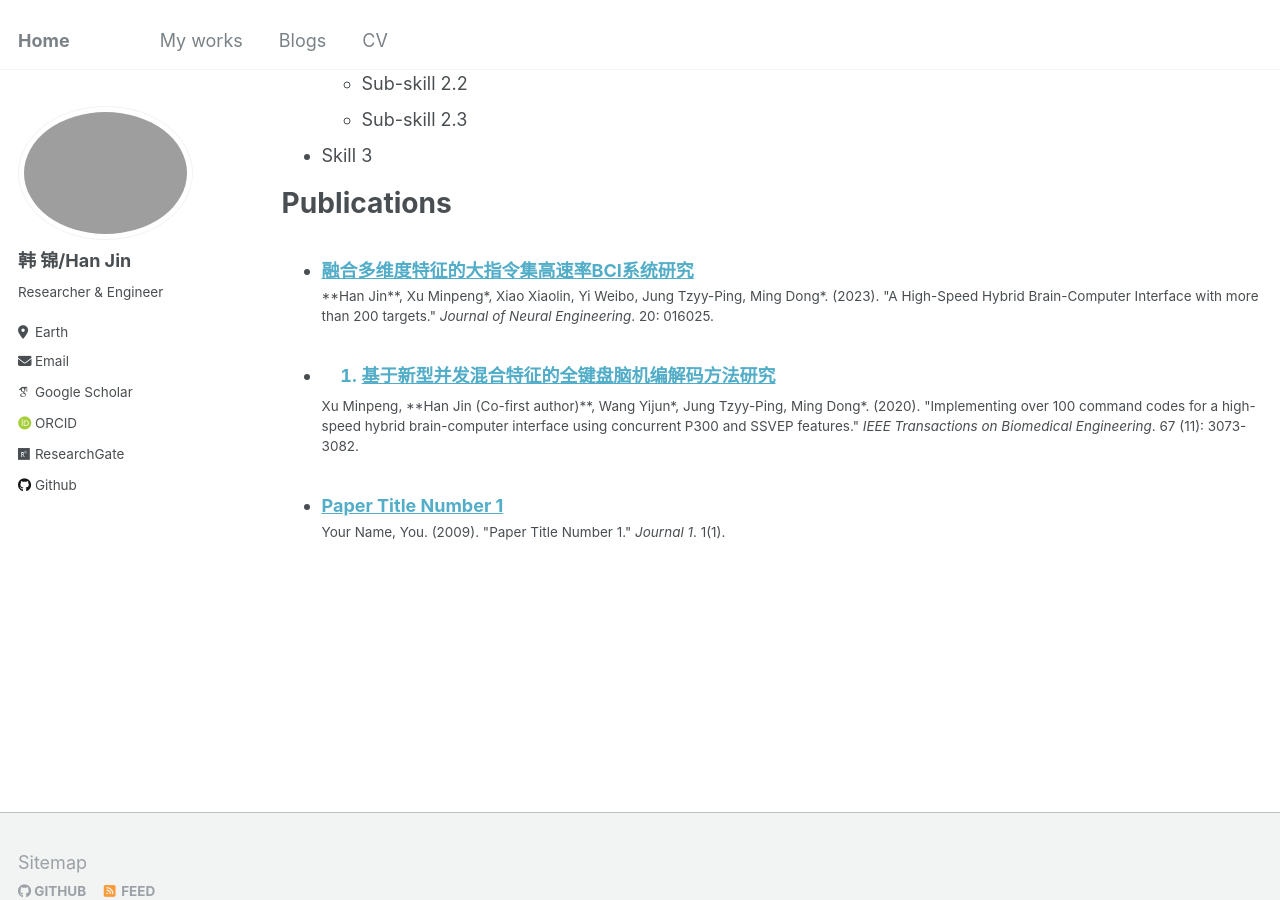
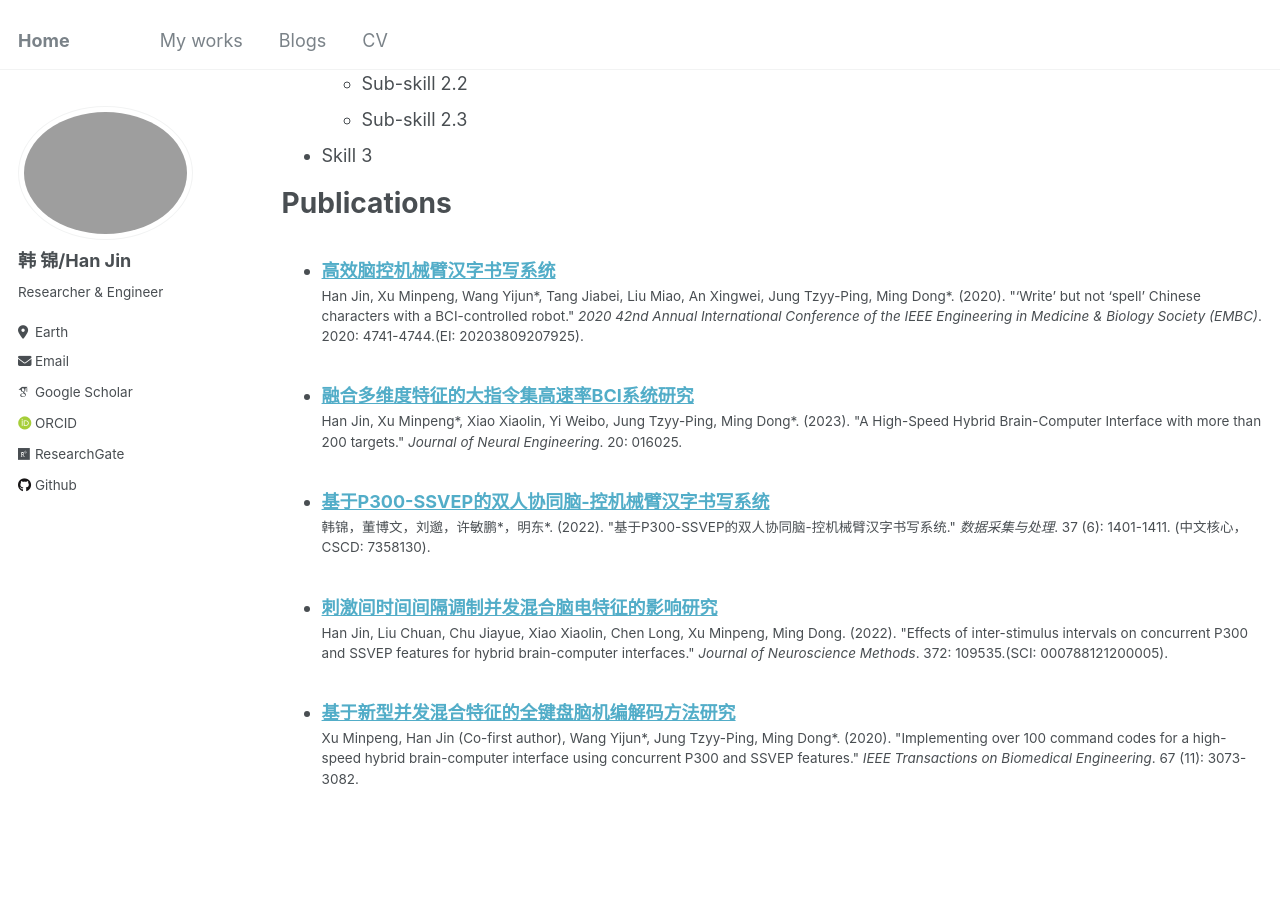
Before and after one commit to OrionHH/OrionHH.github.io, a Jekyll site: the page built from _pages/cv.md, in a window 1280 px wide and 900 px high, scrolled down 407 px. Built offline with Jekyll 4.4.1, drawn with Linux system fonts in a browser that asks for light colours; some web fonts are replaced; a file with an impossible date is left out.

Commit message:
update works

```diff
--- a/_publications/108 targets.md
+++ b/_publications/108 targets.md
@@ -1,13 +1,13 @@
 ---
-title: "1. 基于新型并发混合特征的全键盘脑机编解码方法研究"
+title: "基于新型并发混合特征的全键盘脑机编解码方法研究"
 collection: publications
 permalink: /publication/108 targets
 excerpt: '针对目前脑机接口领域指令集数量与解码速度相互制约的难题，本研究通过设计时-频-相混合编码策略，首次提出两种新的脑电特征，利用任务相关分析算法，开发了108指令的高速率脑控打字系统。该系统首次覆盖全键盘操控指令，系统性能是过去近十年同等研究平均的3~4倍，**首次**实现了超百指令超百信息传输速率的“双百”突破。相关研究工作以共同第一作者身份发表在神经工程领域著名期刊IEEE Transactions on Biomedical Engineering。'
 date: 2020-03-03
-venue: 'Journal 1'
+venue: 'IEEE Transactions on Biomedical Engineering'
 slidesurl: # 'https://orionhh.github.io/files/slides1.pdf'
-paperurl: 'https://orionhh.github.io/files/108 targets-paper.pdf'
-citation: 'Xu Minpeng, **Han Jin (Co-first author)**, Wang Yijun*, Jung Tzyy-Ping, Ming Dong*. (2020). &quot;Implementing over 100 command codes for a high-speed hybrid brain-computer interface using concurrent P300 and SSVEP features.&quot; <i>IEEE Transactions on Biomedical Engineering</i>. 67 (11): 3073-3082.'
+paperurl: 'https://orionhh.github.io/files/paper-108 targets.pdf'
+citation: 'Xu Minpeng, Han Jin (Co-first author), Wang Yijun*, Jung Tzyy-Ping, Ming Dong*. (2020). &quot;Implementing over 100 command codes for a high-speed hybrid brain-computer interface using concurrent P300 and SSVEP features.&quot; <i>IEEE Transactions on Biomedical Engineering</i>. 67 (11): 3073-3082.'
 ---
 
 The contents above will be part of a list of publications, if the user clicks the link for the publication than the contents of section will be rendered as a full page, allowing you to provide more information about the paper for the reader. When publications are displayed as a single page, the contents of the above "citation" field will automatically be included below this section in a smaller font.
--- a/_publications/2009-10-01-paper-title-number-1.md
+++ /dev/null
@@ -1,13 +0,0 @@
----
-title: "Paper Title Number 1"
-collection: publications
-permalink: /publication/2009-10-01-paper-title-number-1
-excerpt: 'This paper is about the number 1. The number 2 is left for future work.'
-date: 2009-10-01
-venue: 'Journal 1'
-slidesurl: 'http://academicpages.github.io/files/slides1.pdf'
-paperurl: 'http://academicpages.github.io/files/paper1.pdf'
-citation: 'Your Name, You. (2009). &quot;Paper Title Number 1.&quot; <i>Journal 1</i>. 1(1).'
----
-
-The contents above will be part of a list of publications, if the user clicks the link for the publication than the contents of section will be rendered as a full page, allowing you to provide more information about the paper for the reader. When publications are displayed as a single page, the contents of the above "citation" field will automatically be included below this section in a smaller font.
--- a/_publications/216 targets.md
+++ b/_publications/216 targets.md
@@ -4,10 +4,10 @@ collection: publications
 permalink: /publication/216 targets
 excerpt: '近年来，随着BCI应用场景的快速扩展，对BCI系统性能的要求也提出了更高的要求。自2020年以来，研究人员设计了多种编码范式和解码方法，如多频率顺序编码（Multiple frequency sequential coding, MFSC）、光谱密集的联合频相调制方法（Spectrally-dense JFPM, sJFPM），以及基于编码调制诱发电位（c-VEP）的编解码方法，实现了对大指令集高速率BCI的进一步提升。在此背景下，本工作基于本人的以往研究基础，设计了新型混合编码范式，通过提取运动诱发电位、P300和SSVEP三种特征，融合更多脑电信息，设计多维度脑电串行与并行联合增强方法，开发大指令集高速率脑-机信息输入系统，进一步扩增指令数量，单指令输出时间仅为1.2秒，在线平均信息传输速率高达302.83 bits/min，实现了大规模指令集的快速脑机交互。相关研究工作以第一作者身份发表在神经工程领域著名期刊Journal of Neural Engineering。'
 date: 2023-01-24
-venue: 'Journal 2'
+venue: 'Journal of Neural Engineering'
 slidesurl: # 'https://orionhh.github.io/files/slides1.pdf'
-paperurl: 'https://orionhh.github.io/files/216 targets-paper.pdf'
-citation: '**Han Jin**, Xu Minpeng*, Xiao Xiaolin, Yi Weibo, Jung Tzyy-Ping, Ming Dong*. (2023). &quot;A High-Speed Hybrid Brain-Computer Interface with more than 200 targets.&quot; <i>Journal of Neural Engineering</i>. 20: 016025.'
+paperurl: 'https://orionhh.github.io/files/paper-216 targets.pdf'
+citation: 'Han Jin, Xu Minpeng*, Xiao Xiaolin, Yi Weibo, Jung Tzyy-Ping, Ming Dong*. (2023). &quot;A High-Speed Hybrid Brain-Computer Interface with more than 200 targets.&quot; <i>Journal of Neural Engineering</i>. 20: 016025.'
 ---
 
 The contents above will be part of a list of publications, if the user clicks the link for the publication than the contents of section will be rendered as a full page, allowing you to provide more information about the paper for the reader. When publications are displayed as a single page, the contents of the above "citation" field will automatically be included below this section in a smaller font.
--- /dev/null
+++ b/_publications/ISI concurrent features.md
@@ -0,0 +1,13 @@
+---
+title: "刺激间时间间隔调制并发混合脑电特征的影响研究"
+collection: publications
+permalink: /publication/ISI concurrent features
+excerpt: '刺激间时间间隔（Inter-stimulus interval, ISI）是BCI编码关键参数，通过影响目标刺激的空间临近干扰和试次间重叠程度等因素，对脑电特征的诱发效果，以及算法的分类识别效果产生影响，直接决定了BCI系统的编码效率和系统性能。本工作以时-频混合多址实验范式为基础，围绕所提出的并发混合脑电特征，将ISI从-175ms到0ms以25ms为步长等间隔变化，研究ISI对并发混合脑电特征及BCI系统性能的影响，探究进一步提升系统性能的可行方法。相关研究工作以第一作者身份发表在神经工程领域著名期刊Journal of Neuroscience Methods。'
+date: 2022-02-22
+venue: 'Journal of Neuroscience Methods'
+slidesurl: # 'https://orionhh.github.io/files/slides1.pdf'
+paperurl: 'https://orionhh.github.io/files/paper-ISI concurrent features.pdf'
+citation: 'Han Jin, Liu Chuan, Chu Jiayue, Xiao Xiaolin, Chen Long, Xu Minpeng, Ming Dong. (2022). &quot;Effects of inter-stimulus intervals on concurrent P300 and SSVEP features for hybrid brain-computer interfaces.&quot; <i>Journal of Neuroscience Methods</i>. 372: 109535.(SCI: 000788121200005).'
+---
+
+The contents above will be part of a list of publications, if the user clicks the link for the publication than the contents of section will be rendered as a full page, allowing you to provide more information about the paper for the reader. When publications are displayed as a single page, the contents of the above "citation" field will automatically be included below this section in a smaller font.
--- /dev/null
+++ b/_publications/collaborative robot arms.md
@@ -0,0 +1,13 @@
+---
+title: "基于P300-SSVEP的双人协同脑-控机械臂汉字书写系统"
+collection: publications
+permalink: /publication/collaborative robot arms
+excerpt: '基于脑机接口（Brain-computer interface，BCI）的脑控技术发展迅速，取得较大进展。然而，现有研究多采用单人脑控方式，存在执行效率低、可控自由度低的问题，难以满足复杂条件下的操控任务需求。针对此问题，本文采用时-频-相混合编码的视图脑机交互方法，设计双人协同策略，通过解码P300和稳态视觉诱发电位（Steady-state visual evoked potential，SSVEP）脑电特征，开发了108指令的双人协同脑控机械臂系统，实现双人同时对汉字一笔一划的书写。8名被试在线平均正确率为87.92%，平均在线信息传输速率（Information transfer rate，ITR）为66.00b/min。该系统扩展了BCI信息交互方式，初步验证了协同BCI操控机械臂的可行性和有效性，为协同BCI提供了技术支撑。相关研究工作以第一作者身份发表在中文期刊数据采集与处理。'
+date: 2022-08-29
+venue: '数据采集与处理'
+slidesurl: # 'https://orionhh.github.io/files/slides1.pdf'
+paperurl: 'https://orionhh.github.io/files/paper-collaborative robot arms.pdf'
+citation: '韩锦，董博文，刘邈，许敏鹏*，明东*. (2022). &quot;基于P300-SSVEP的双人协同脑-控机械臂汉字书写系统.&quot; <i>数据采集与处理</i>. 37 (6): 1401-1411. (中文核心，CSCD: 7358130).'
+---
+
+The contents above will be part of a list of publications, if the user clicks the link for the publication than the contents of section will be rendered as a full page, allowing you to provide more information about the paper for the reader. When publications are displayed as a single page, the contents of the above "citation" field will automatically be included below this section in a smaller font.
--- /dev/null
+++ b/_publications/write robot arms.md
@@ -0,0 +1,13 @@
+---
+title: "高效脑控机械臂汉字书写系统"
+collection: publications
+permalink: /publication/write robot arms
+excerpt: '针对传统脑-机接口技术存在交互方式单一的问题，本工作开发了单人脑控汉字书写系统，将脑-机接口技术与机械臂相结合，实现了脑-机接口信息输出方式由一维到二维，由离散指令到平面像素，由“拼”到“写”的改变。相关研究工作以第一作者身份发表在国际生物医学工程年会IEEE EMBC。'
+date: 2023-07-20
+venue: '42nd Annual International Conference of the IEEE EMBC'
+slidesurl: # 'https://orionhh.github.io/files/slides1.pdf'
+paperurl: 'https://orionhh.github.io/files/paper-write robot arms.pdf'
+citation: 'Han Jin, Xu Minpeng, Wang Yijun*, Tang Jiabei, Liu Miao, An Xingwei, Jung Tzyy-Ping, Ming Dong*. (2020). &quot;‘Write’ but not ‘spell’ Chinese characters with a BCI-controlled robot.&quot; <i>2020 42nd Annual International Conference of the IEEE Engineering in Medicine & Biology Society (EMBC)</i>. 2020: 4741-4744.(EI: 20203809207925).'
+---
+
+The contents above will be part of a list of publications, if the user clicks the link for the publication than the contents of section will be rendered as a full page, allowing you to provide more information about the paper for the reader. When publications are displayed as a single page, the contents of the above "citation" field will automatically be included below this section in a smaller font.
```
Also changed, not shown: _publications/static mag.md (added, +13 -0 lines), 13 other files.
